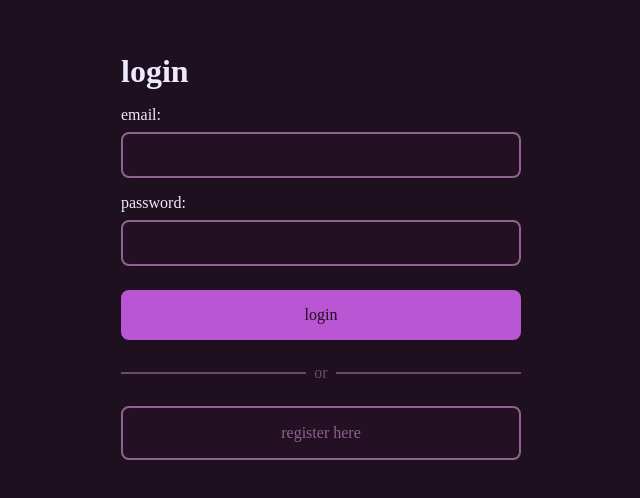
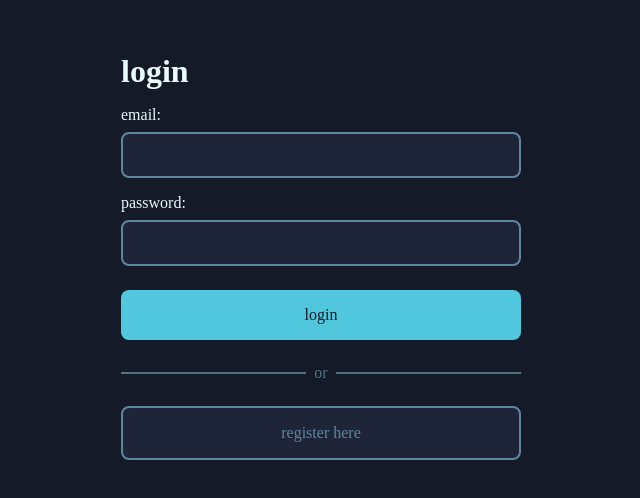
Before and after one commit to resultfulness/fmn-frontend, a SvelteKit app: page /login in a window 1280 px wide. Shown: the part 144-642 px from the top of the page, without its empty margins (319-959 px from the left). Built offline with nearby package versions, Linux system fonts and the light colour scheme.

Commit message:
change general colorscheme to blue-ish, probs not final colors

```diff
--- a/src/app.css
+++ b/src/app.css
@@ -1,15 +1,15 @@
 :root {
-    --color-primary: mediumorchid;
-    --color-primary-light: #e28fdf;
-    --color-muted: #6d4a6d;
-    --color-outline: #906290;
+    --color-primary: #50c7dc;
+    --color-primary-light: #28b1c9;
+    --color-muted: #527280;
+    --color-outline: #60869f;
     --color-error: #da7470;
-    --color-error-text: #1e101e;
-    --color-background: #1e101e;
-    --color-surface0: #231023;
-    --color-surface1: #2e142c;
-    --color-surface2: #341832;
-    --color-text: #eeeafe;
+    --color-error-text: #181e25;
+    --color-background: #151a28;
+    --color-surface0: #1e2539;
+    --color-surface1: #273049;
+    --color-surface2: #2f3b5a;
+    --color-text: #eafafe;
 }
 
 *, *::before, *::after {
--- a/src/lib/components/button.svelte
+++ b/src/lib/components/button.svelte
@@ -61,6 +61,7 @@ let {
     text-decoration: none;
     text-align: center;
     color: inherit;
+    transition: background-color 200ms;
 }
 
 .button--fillwidth {
--- a/src/routes/(protected)/carts/+page.svelte
+++ b/src/routes/(protected)/carts/+page.svelte
@@ -57,6 +57,5 @@ header.title = "carts";
     aspect-ratio: 1 / 1;
     object-fit: cover;
     border-radius: 0.5rem;
-    /* filter: invert(); */
 }
 </style>
--- a/src/routes/(protected)/items/+page.svelte
+++ b/src/routes/(protected)/items/+page.svelte
@@ -282,7 +282,6 @@ async function handleDelete() {
 .item__icon {
     width: 32px;
     object-fit: cover;
-    filter: invert();
 }
 
 .item__edit {
```
Also changed, not shown: src/routes/(protected)/carts/[id]/+page.svelte (+4 -5 lines).
